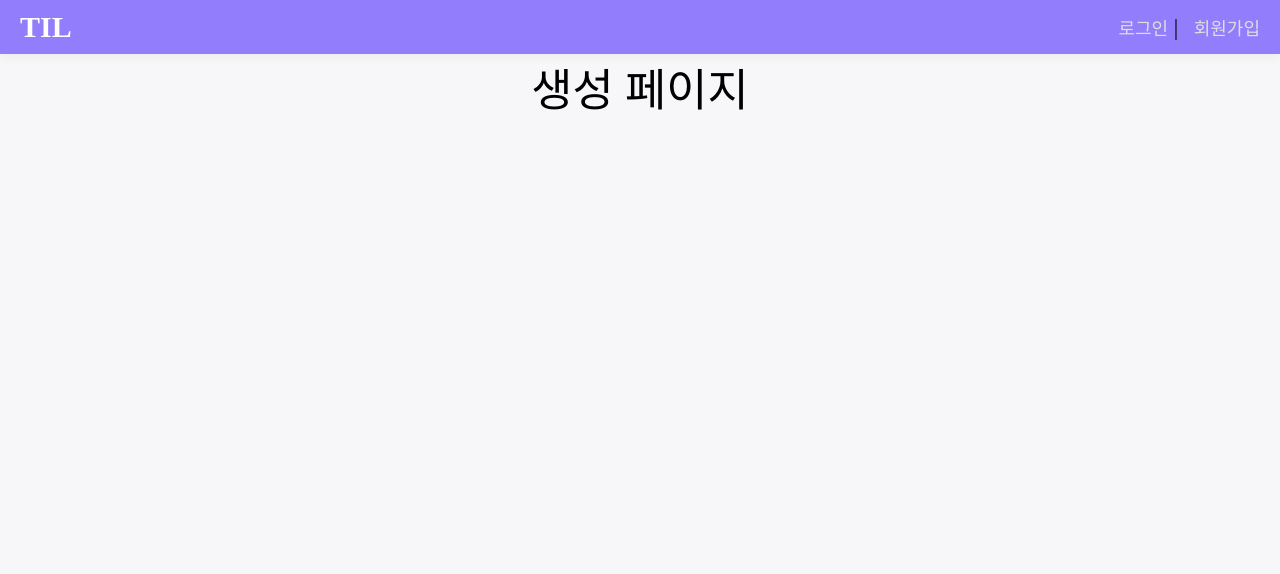
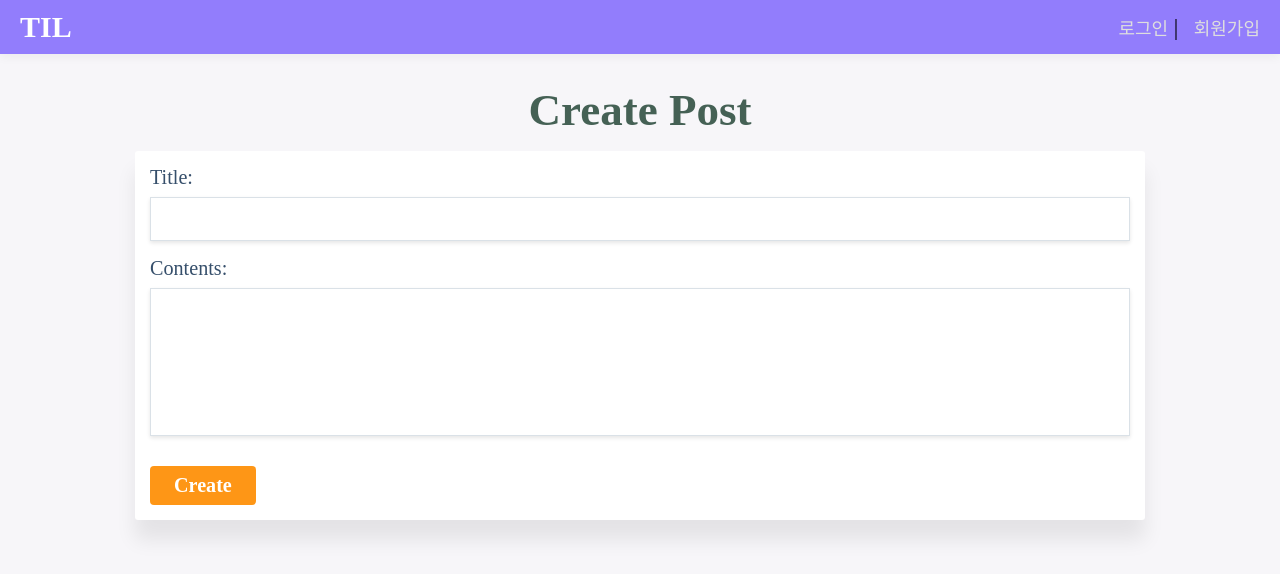
Before and after one commit to kkwongs/VUE-ENDGAME, a Vue app in the folder vue-til/: page /add in a window 1280 px wide. Shown: the top 574 px of the page. Built offline with nearby package versions, Linux system fonts and the light colour scheme; a web font is replaced by a local one.

Commit message:
PostAddForm Markup & Styling

```diff
--- /dev/null
+++ b/vue-til/src/components/posts/PostAddForm.vue
@@ -0,0 +1,31 @@
+<template>
+  <div class="contents">
+    <h1 class="page-header">Create Post</h1>
+    <div class="form-wrapper">
+      <form class="form">
+        <div>
+          <label for="title">Title:</label>
+          <input id="title" type="text" />
+        </div>
+        <div>
+          <label for="contents">Contents:</label>
+          <textarea id="contents" type="text" rows="5" />
+        </div>
+        <button type="submit" class="btn">Create</button>
+      </form>
+    </div>
+  </div>
+</template>
+
+<script>
+export default {};
+</script>
+
+<style scoped>
+.form-wrapper .form {
+  width: 100%;
+}
+.btn {
+  color: white;
+}
+</style>
--- a/vue-til/src/views/PostAddPage.vue
+++ b/vue-til/src/views/PostAddPage.vue
@@ -1,11 +1,17 @@
 <template>
-  <div>
-    <h1>생성 페이지</h1>
+  <div class="form-container">
+    <PostAddForm></PostAddForm>
   </div>
 </template>
 
 <script>
-export default {};
+import PostAddForm from '@/components/posts/PostAddForm.vue';
+
+export default {
+  components: {
+    PostAddForm,
+  },
+};
 </script>
 
 <style></style>
```
